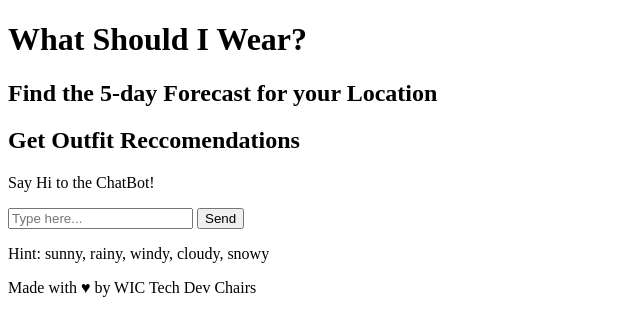
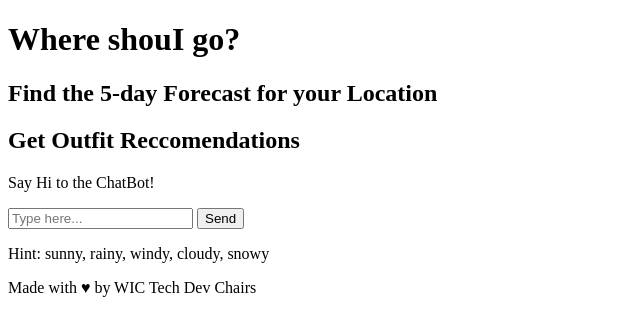
Before and after one commit to EllaaWen/WIC, a plain HTML site: page index.html in a window 1280 px wide. Shown: the whole page, without its empty margins (0-640 px from the left). Drawn offline with Linux system fonts and the light colour scheme; a script that the page names is missing.

Commit message:
Update index.html

```diff
--- a/index.html
+++ b/index.html
@@ -9,7 +9,7 @@
     </head>
     <body>
         <header>
-            <h1>What Should I Wear?</h1>
+            <h1>Where shouI go?</h1>
         </header>
         <main>
             <div class="clouds"></div>
```
